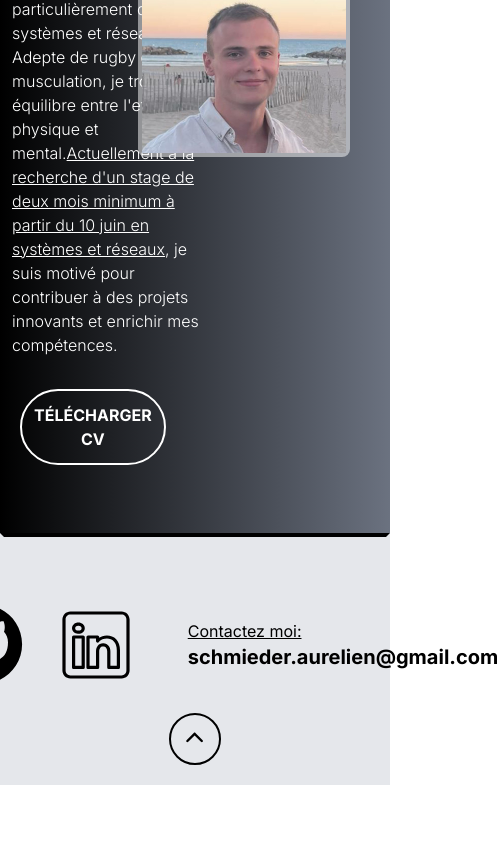
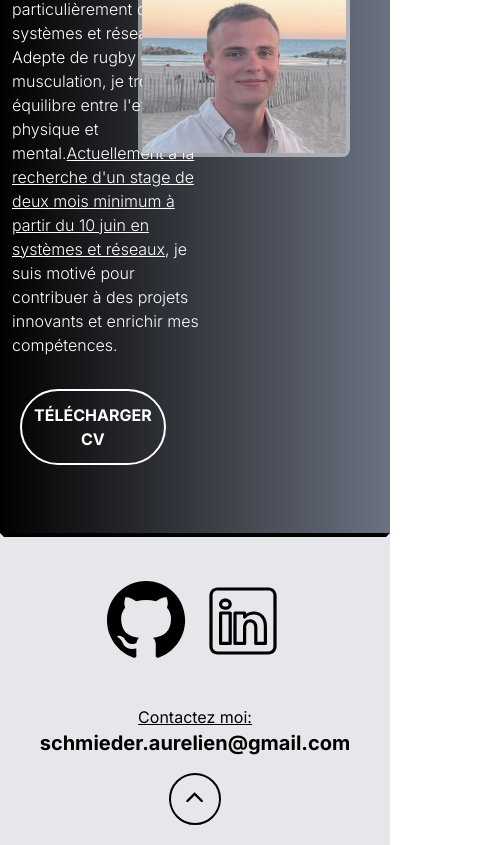
Before and after one commit to Aurelienschmi/Aurelien-portefolio, a Next.js app: page / in a window 390 px wide. Shown: the part 461-1306 px from the top of the page, 498 px wide, since content can reach past the window. Before the commit the page ends 1246 px from the top, so only its background shows below. Built offline with nearby package versions, Linux system fonts and the light colour scheme.

Commit message:
responsivity footer

```diff
--- a/app/footer.tsx
+++ b/app/footer.tsx
@@ -6,12 +6,12 @@ import React from "react";
 export default function Footer() {
   return (
     <footer className="bg-gray-200 border-4 border-t-black text-black">
-      <div className="flex flex-row justify-center items-center m-4">
-        <div className="flex flex-row m-9">
+      <div className="sm:flex flex-row justify-center items-center m-4">
+        <div className="flex flex-row justify-center m-9">
           <a
             href="https://github.com/Aurelienschmi"
             target="_blank"
-            className="m-4"
+            className="sm:m-4 m-2"
           >
             <svg width="80px" height="80px" viewBox="0 0 100 100">
               <path
@@ -21,7 +21,7 @@ export default function Footer() {
             </svg>
           </a>
           <a
-            className="m-4"
+            className="sm:m-4 m-2"
             href="https://www.linkedin.com/in/aurelien-schmieder-0017391ab"
             target="_blank"
           >
@@ -30,7 +30,7 @@ export default function Footer() {
             </svg>
           </a>
         </div>
-        <div>
+        <div className="flex flex-col items-center break-words">
           <h2 className="underline">Contactez moi:</h2>
           <a
             className="font-bold text-xl"
@@ -41,7 +41,7 @@ export default function Footer() {
         </div>
       </div>
       <div
-        className="m-4 p-6 -mt-10 flex justify-center items-center w-9 h-9 border-2 border-solid border-black bg-gray-200	 mx-auto rounded-full cursor-pointer hover:border-dashed"
+        className="m-4 p-6 sm:-mt-10 flex justify-center items-center w-9 h-9 border-2 border-solid border-black bg-gray-200	 mx-auto rounded-full cursor-pointer hover:border-dashed"
         onClick={() => window.scrollTo(0, 0)}
       >
         <button>
```
